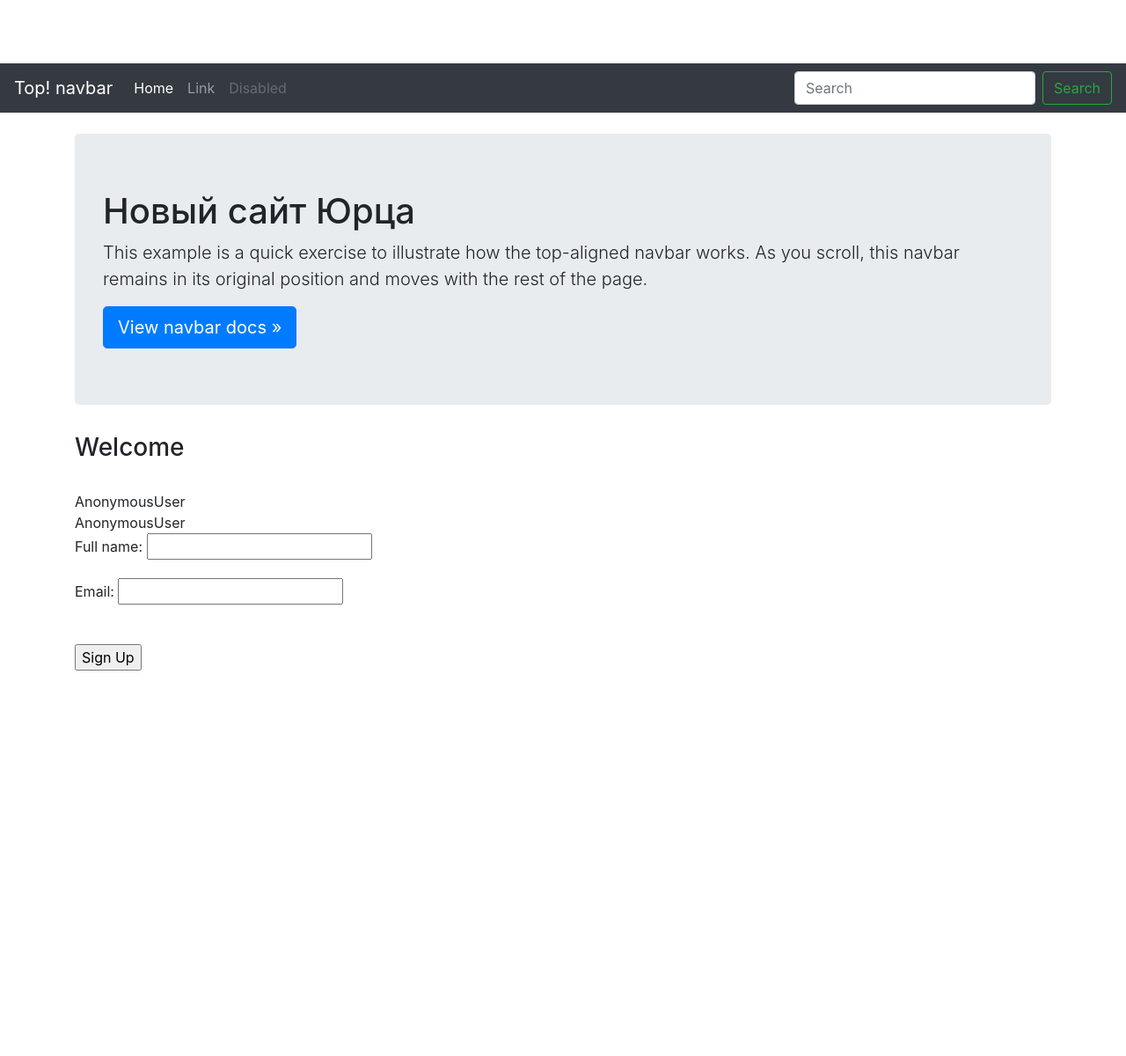
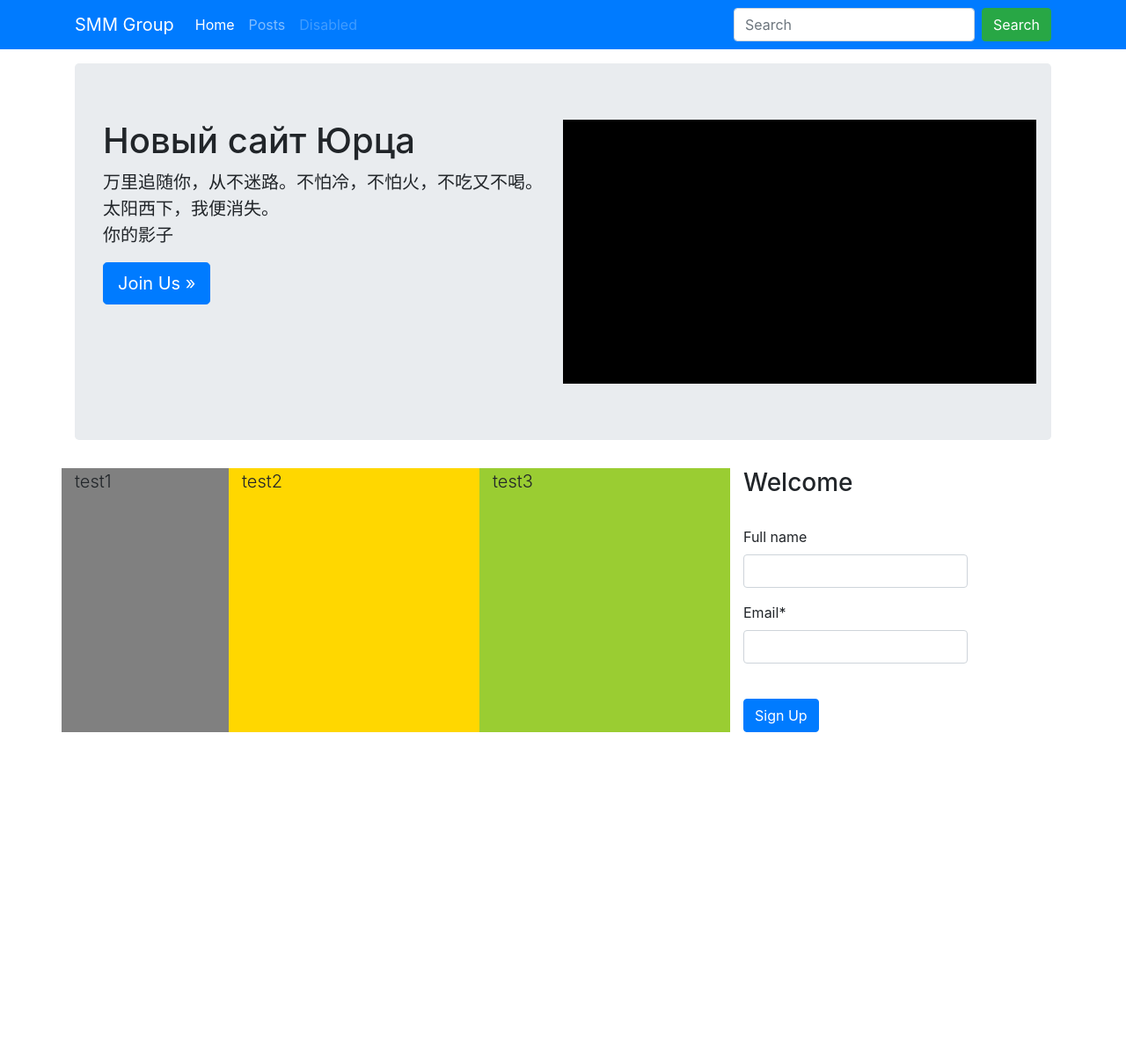
Before and after one commit to Rudyk-Iurii/djangosite1.9, a Django app: page / in a window 1280 px wide. Shown: the whole page at 88% size. Run offline with Django 3.2, Linux system fonts and the light colour scheme; some libraries are stand-ins or nearby versions.

Commit message:
improving css

```diff
--- a/src/static/css/navbar-top-fixed.css
+++ b/src/static/css/navbar-top-fixed.css
@@ -1,5 +1,5 @@
 /* Show it is fixed to the top */
 body {
   min-height: 75rem;
-  padding-top: 4.5rem;
+  padding-top: 0rem;
 }
--- a/src/templates/base1.html
+++ b/src/templates/base1.html
@@ -22,7 +22,6 @@
 
 <div class="container">
   {% block jumbotron %}
-
   {% endblock %}
 
   {% block content %}
--- a/src/templates/head_css.html
+++ b/src/templates/head_css.html
@@ -1,6 +1,6 @@
 {% load staticfiles %}
+
  <!-- Bootstrap core CSS -->
-
 
 
     <!--<style>-->
--- a/src/templates/home.html
+++ b/src/templates/home.html
@@ -1,29 +1,46 @@
 {% extends "base1.html" %}
+{% load crispy_forms_tags %}
+
 {% block head_title %}Home{% endblock %}
 {% block jumbotron %}
-  <div class="jumbotron">
-      {% block jumbotron_content %}
-    <h1>Новый сайт Юрца</h1>
-    <p class="lead">This example is a quick exercise to illustrate how the top-aligned navbar works. As you scroll, this navbar remains in its original position and moves with the rest of the page.</p>
-    <a class="btn btn-lg btn-primary" href="/docs/4.3/components/navbar/" role="button">View navbar docs &raquo;</a>
+<div class="jumbotron">
+
+  {% block jumbotron_content %}
+  <div class="row">
+    <div class="col-sm-6">
+      <h1>Новый сайт Юрца</h1>
+      <p class="lead">万里追随你，从不迷路。不怕冷，不怕火，不吃又不喝。太阳西下，我便消失。<br> 你的影子</p>
+      <a class="btn btn-lg btn-primary" href="" role="button">Join Us &raquo;</a>
+    </div>
+    <div class="col-sm-6" style="background-color: black; height: 300px">
+
+    </div>
+  </div>
   {% endblock %}
-  </div>
+</div>
 
 
 {% endblock %}
 
 {% block content %}
-<h3>{{ title }}</h3><br>
+<div class="row">
+  <div class="col-sm-2" style="background-color: gray; height: 300px"><p class="lead">test1</p></div>
+  <div class="col-sm-3" style="background-color: gold; height: 300px"><p class="lead">test2</p></div>
+  <div class="col-sm-3" style="background-color: yellowgreen; height: 300px"><p class="lead">test3</p></div>
 
-{{ user }}<br>
+  <div class="col-sm-3"  >
+    <h3>{{ title }}</h3><br>
 
-{{ request.user }}<br>
-<form method="POST" action="">{% csrf_token %}
+    <!--{{ user }}<br>-->
 
-    {{ form.as_p }}<br>
-<input type="submit" value="Sign Up">
-</form>
+    <!--{{ request.user }}<br>-->
+    <form  method="POST" action="">{% csrf_token %}
 
+      {{ form|crispy }}<br>
+      <input class="btn btn-primary" type="submit" value="Sign Up">
+    </form>
+  </div>
+</div>
 <br>
 <br>
 <br>
--- a/src/templates/navbar.html
+++ b/src/templates/navbar.html
@@ -1,8 +1,9 @@
 {% load staticfiles %}
 
 
-<nav class="navbar navbar-expand-md navbar-dark bg-dark mb-4">
-  <a class="navbar-brand" href="#">Top! navbar</a>
+<nav class="navbar navbar-expand-md navbar-dark bg-primary mb-3">
+  <div class="container">
+    <a class="navbar-brand" href="#">SMM Group</a>
     <button class="navbar-toggler" type="button" data-toggle="collapse" data-target="#navbarCollapse" aria-controls="navbarCollapse" aria-expanded="false" aria-label="Toggle navigation">
       <span class="navbar-toggler-icon"></span>
     </button>
@@ -12,7 +13,7 @@
           <a class="nav-link" href="#">Home <span class="sr-only">(current)</span></a>
         </li>
         <li class="nav-item">
-        <a class="nav-link" href="#">Link</a>
+          <a class="nav-link" href="/posts/">Posts</a>
         </li>
         <li class="nav-item">
           <a class="nav-link disabled" href="#" tabindex="-1" aria-disabled="true">Disabled</a>
@@ -20,7 +21,8 @@
       </ul>
       <form class="form-inline mt-2 mt-md-0">
         <input class="form-control mr-sm-2" type="text" placeholder="Search" aria-label="Search">
-      <button class="btn btn-outline-success my-2 my-sm-0" type="submit">Search</button>
+        <button class="btn btn-success my-2 my-sm-0" type="submit">Search</button>
       </form>
     </div>
+  </div>
 </nav>
```
Also changed, not shown: src/templates/example_fluid.html (added, +36 -0 lines), src/trydjango19/settings.py (+6 -2 lines). Lines whose indentation alone changed are shown as unchanged.
